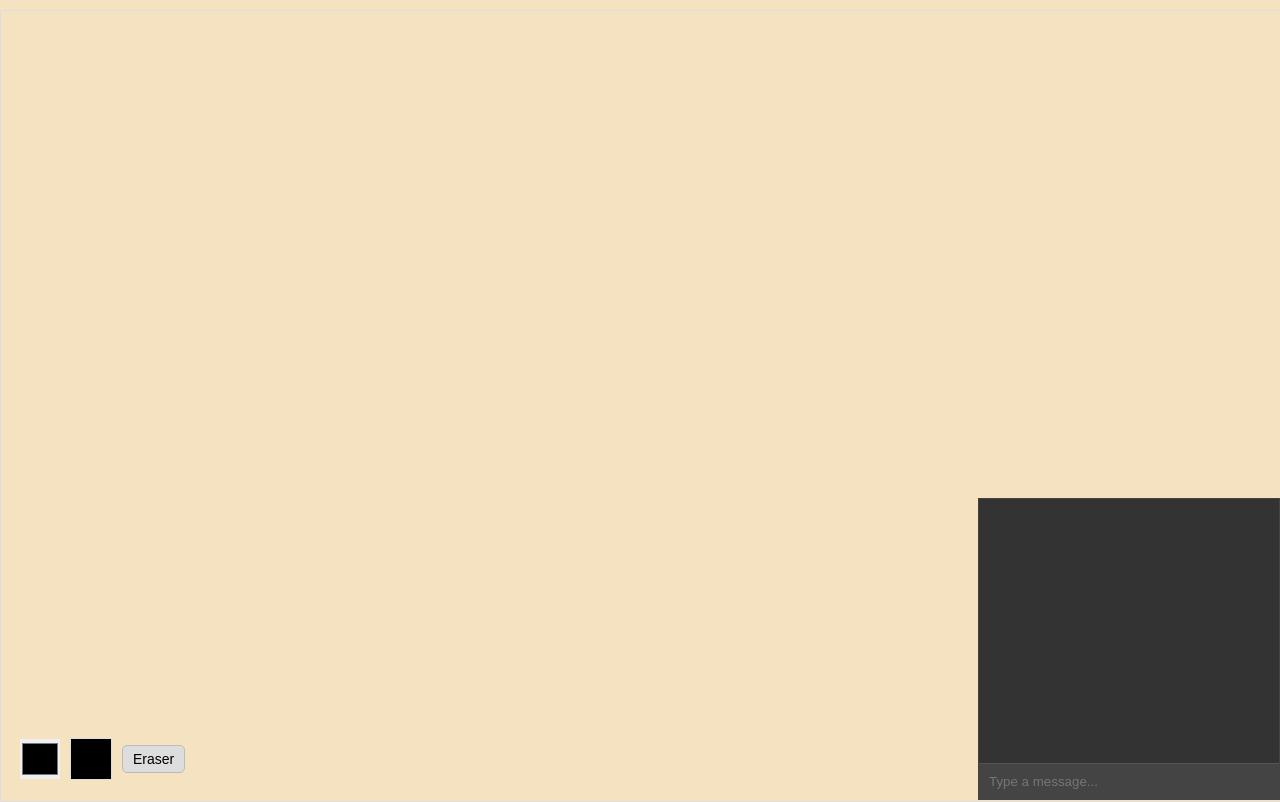
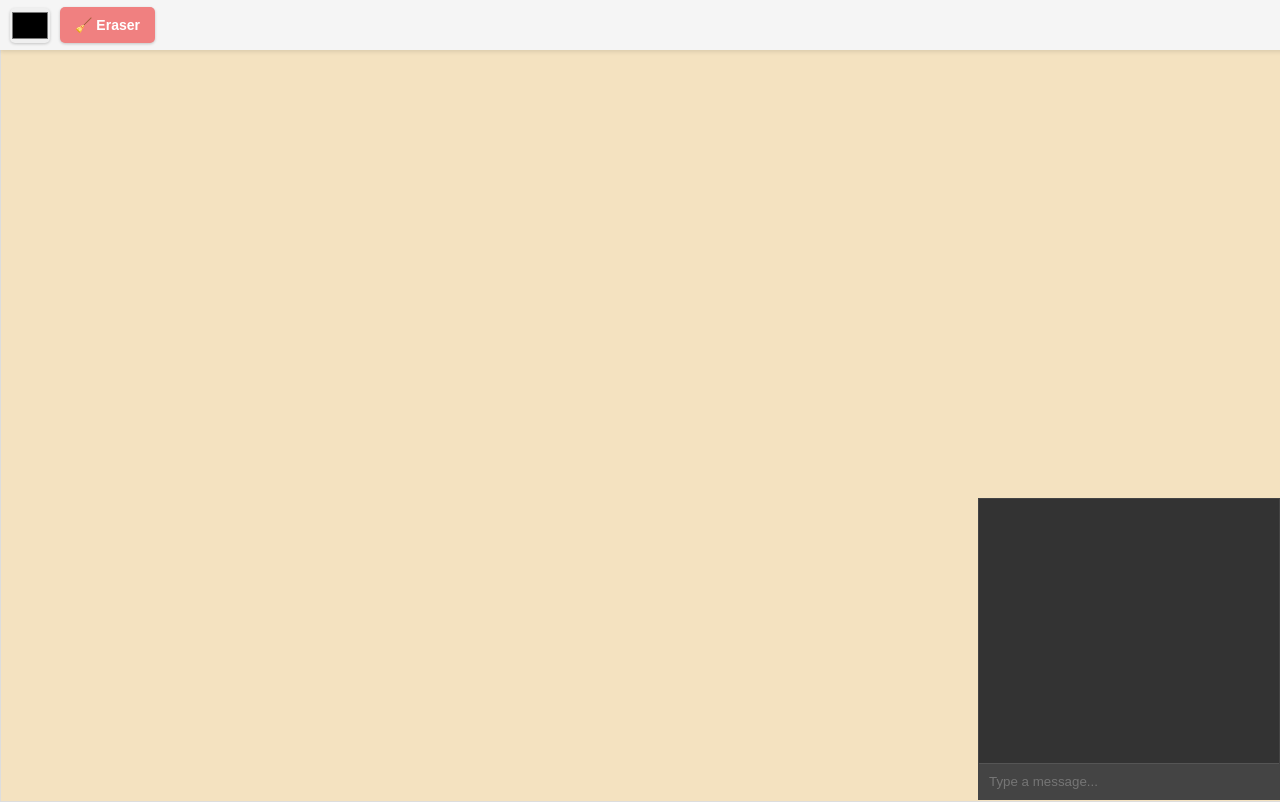
Before and after one commit to MrCloudy2/place-chat, a website: page public/index.html in a window 1280 px wide. Drawn offline with Linux system fonts and the light colour scheme; no server answers.

Commit message:
ui change

```diff
--- a/public/index.html
+++ b/public/index.html
@@ -7,16 +7,21 @@
     <link rel="stylesheet" href="style.css">
 </head>
 <body>
+    <!-- Toolbar -->
+    <div id="toolbar">
+        <input type="color" id="colorPicker" value="#000000" title="Choose a color" />
+        <button id="eraserButton" title="Eraser">🧹 Eraser</button>
+    </div>
+
+    <!-- Canvas for Drawing -->
     <canvas id="drawingCanvas"></canvas>
-    <div id="colorPickerContainer">
-        <input type="color" id="colorPicker" />
-        <div id="selectedColor"></div>
-        <button id="eraserButton">Eraser</button>
-    </div>
+
+    <!-- Chat Section -->
     <div id="chat">
         <div id="messages"></div>
         <input type="text" id="chatInput" placeholder="Type a message...">
     </div>
+
     <script src="script.js"></script>
 </body>
 </html>
--- a/public/script.js
+++ b/public/script.js
@@ -5,8 +5,7 @@ const selectedColorDisplay = document.getElementById('selectedColor');
 const eraserButton = document.getElementById('eraserButton');
 const chatInput = document.getElementById('chatInput');
 const messages = document.getElementById('messages');
-const socket = new WebSocket(`wss://${window.location.host}`);
-
+const socket = new WebSocket(`ws://${location.host}`);
 
 const PIXEL_SIZE = 5; // Size of each pixel
 const UPDATE_INTERVAL = 500; // 0.5 seconds for batched updates
@@ -40,8 +39,8 @@ colorPicker.addEventListener('input', () => {
 
 // Handle eraser button functionality
 eraserButton.addEventListener('click', () => {
-    color = BACKGROUND_COLOR; // Set drawing color to sand color
-    selectedColorDisplay.style.backgroundColor = BACKGROUND_COLOR;
+    color = BACKGROUND_COLOR;
+    colorPicker.value = BACKGROUND_COLOR; // Sync color picker with eraser color
 });
 
 
--- a/public/style.css
+++ b/public/style.css
@@ -75,3 +75,53 @@ canvas {
     padding: 10px;
     outline: none;
 }
+/* Toolbar Styling */
+#toolbar {
+    position: fixed;
+    top: 0;
+    left: 0;
+    width: 100%;
+    height: 50px;
+    display: flex;
+    align-items: center;
+    justify-content: start;
+    background: #f5f5f5;
+    padding: 0 10px;
+    box-shadow: 0 2px 4px rgba(0, 0, 0, 0.1);
+    z-index: 1000;
+}
+
+/* Color Picker */
+#colorPicker {
+    margin-right: 10px;
+    height: 35px;
+    width: 40px;
+    border: none;
+    border-radius: 5px;
+    cursor: pointer;
+    box-shadow: 0 1px 3px rgba(0, 0, 0, 0.2);
+    transition: transform 0.2s;
+}
+
+#colorPicker:hover {
+    transform: scale(1.1);
+}
+
+/* Eraser Button */
+#eraserButton {
+    background: #f08080;
+    color: white;
+    border: none;
+    border-radius: 5px;
+    padding: 10px 15px;
+    font-size: 14px;
+    font-weight: bold;
+    cursor: pointer;
+    box-shadow: 0 1px 3px rgba(0, 0, 0, 0.2);
+    transition: background 0.2s, transform 0.2s;
+}
+
+#eraserButton:hover {
+    background: #ff5c5c;
+    transform: scale(1.1);
+}
```
